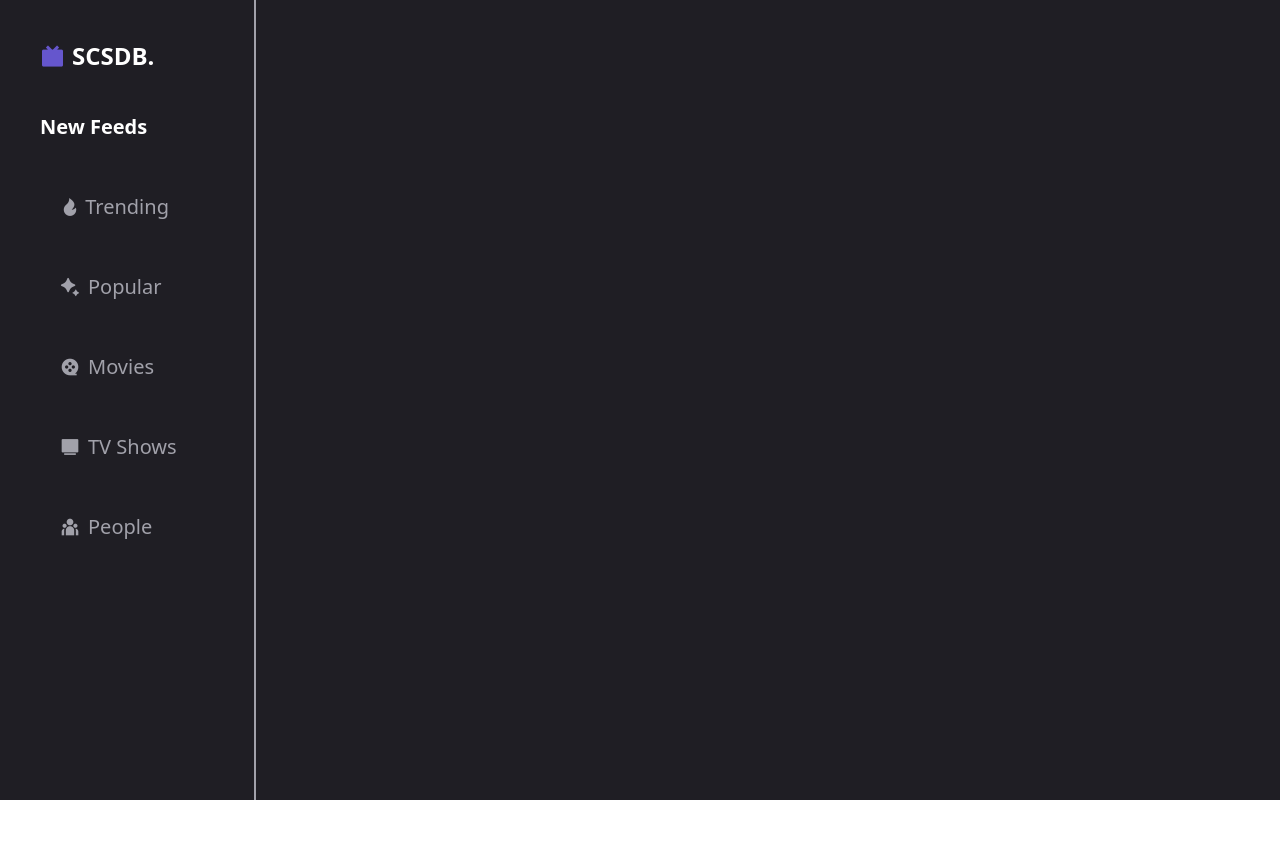
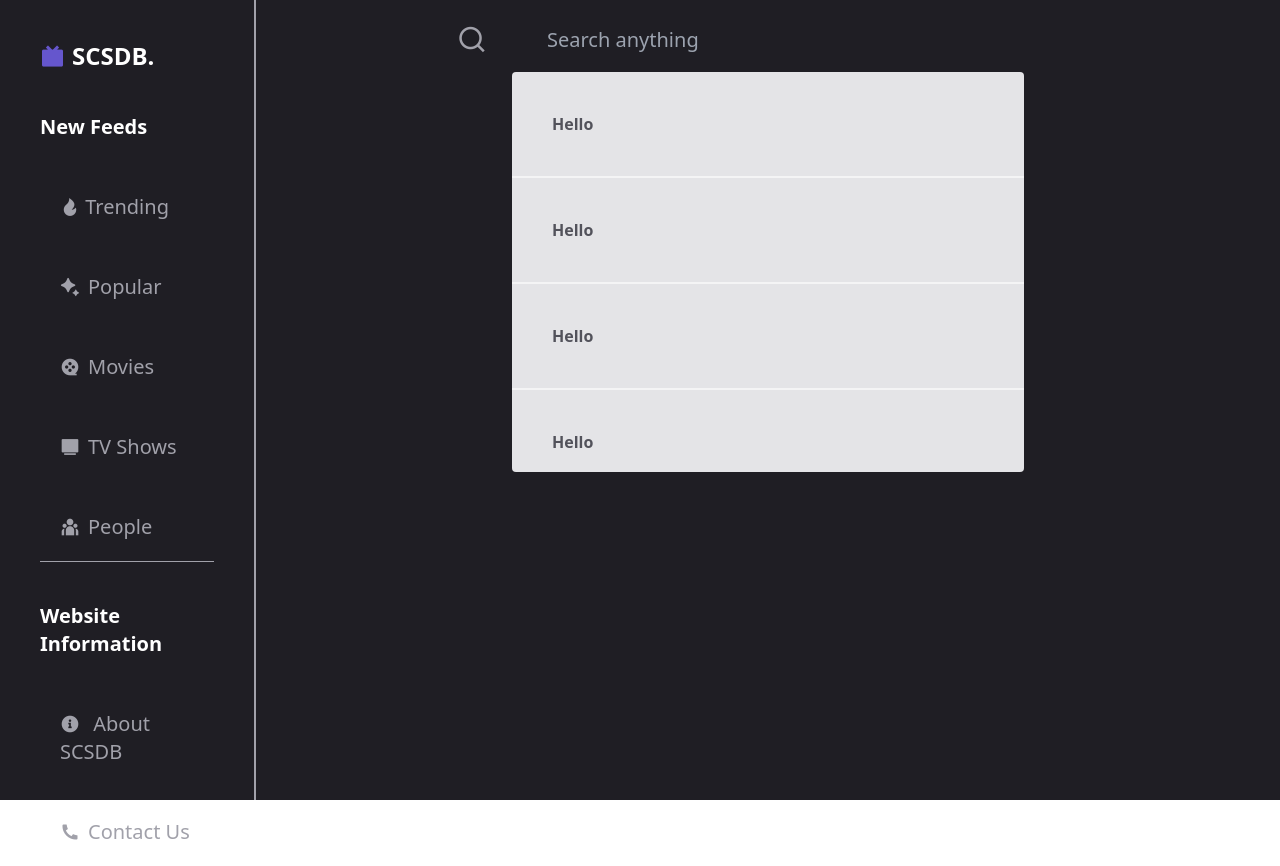
Before and after one commit to pragatighosh25/movie-app, a React (Vite) app: page / in a window 1280 px wide. Before the commit the page ends 800 px from the top, so only its background shows below. Built offline with nearby package versions, Linux system fonts and the light colour scheme.

Commit message:
movie app

```diff
--- a/src/components/Home.jsx
+++ b/src/components/Home.jsx
@@ -1,10 +1,13 @@
 import Sidenav from "./partials/Sidenav";
+import Topnav from "./partials/Topnav";
 
 const Home = () => {
   return (
     <>
       <Sidenav></Sidenav>
-      <div className='w-[80%] h-full'></div>
+      <div className='w-[80%] h-full'>
+        <Topnav></Topnav>
+      </div>
     </>
   )
 }
--- a/src/components/partials/Sidenav.jsx
+++ b/src/components/partials/Sidenav.jsx
@@ -23,6 +23,18 @@
         <Link className="hover:bg-[#6556CD] p-5 hover:text-white rounded-lg duration-300">
         <i class="mr-2 ri-team-fill"></i>People</Link>
       </nav>
+      <hr className='border-none h-[1px] bg-zinc-400' />
+
+      <nav className='flex flex-col text-zinc-400 text-xl gap-3'>
+        <h1 className='text-white font-semibold text-xl mt-10 mb-5'>Website Information
+
+        </h1>
+        <Link className="hover:bg-[#6556CD] p-5 hover:text-white rounded-lg duration-300" >
+        <i class="mr-2 ri-information-2-fill"></i> About SCSDB</Link>
+        <Link className="hover:bg-[#6556CD] p-5 hover:text-white rounded-lg duration-300">
+        <i class="mr-2 ri-phone-fill"></i>Contact Us</Link>
+
+      </nav>
 
     </div>
   )
--- /dev/null
+++ b/src/components/partials/Topnav.jsx
@@ -0,0 +1,60 @@
+import React, { useState } from "react";
+import { Link } from "react-router-dom";
+
+const Topnav = () => {
+  const [query, setQuery] = useState("");
+  console.log(query);
+
+  return (
+    <div className="w-full h-[10vh] relative flex justify-center items-center">
+      <i className="text-3xl text-zinc-400 ri-search-line"></i>
+      <input
+        onChange={(e) => setQuery(e.target.value)}
+        value={query}
+        type="text"
+        placeholder="Search anything"
+        className="w-[50%] mx-10 p-5 text-xl outline-none border-none bg-transparent text-zinc-200"
+
+      />
+      {query.length > 0 && (
+        <i
+          onClick={()=>setQuery("")}
+          className="ri-close-fill text-3xl text-zinc-400"
+        ></i>
+      )}
+
+      <div className="w-[50%] max-h-[50vh] bg-zinc-200 absolute top-[90%] overflow-auto rounded">
+        <Link className="text-zinc-600 w-[100%] p-10 flex justify-start items-center border-b-2 border-zinc-100 font-semibold hover:text-black hover:bg-zinc-300 duration-300">
+          <img src="" alt="" />
+          <span>Hello</span>
+        </Link>
+        <Link className="text-zinc-600 w-[100%] p-10 flex justify-start items-center border-b-2 border-zinc-100 font-semibold hover:text-black hover:bg-zinc-300 duration-300">
+          <img src="" alt="" />
+          <span>Hello</span>
+        </Link>
+        <Link className="text-zinc-600 w-[100%] p-10 flex justify-start items-center border-b-2 border-zinc-100 font-semibold hover:text-black hover:bg-zinc-300 duration-300">
+          <img src="" alt="" />
+          <span>Hello</span>
+        </Link>
+        <Link className="text-zinc-600 w-[100%] p-10 flex justify-start items-center border-b-2 border-zinc-100 font-semibold hover:text-black hover:bg-zinc-300 duration-300">
+          <img src="" alt="" />
+          <span>Hello</span>
+        </Link>
+        <Link className="text-zinc-600 w-[100%] p-10 flex justify-start items-center border-b-2 border-zinc-100 font-semibold hover:text-black hover:bg-zinc-300 duration-300">
+          <img src="" alt="" />
+          <span>Hello</span>
+        </Link>
+        <Link className="text-zinc-600 w-[100%] p-10 flex justify-start items-center border-b-2 border-zinc-100 font-semibold hover:text-black hover:bg-zinc-300 duration-300">
+          <img src="" alt="" />
+          <span>Hello</span>
+        </Link>
+        <Link className="text-zinc-600 w-[100%] p-10 flex justify-start items-center border-b-2 border-zinc-100 font-semibold hover:text-black hover:bg-zinc-300 duration-300">
+          <img src="" alt="" />
+          <span>Hello</span>
+        </Link>
+      </div>
+    </div>
+  );
+};
+
+export default Topnav;
--- a/src/index.css
+++ b/src/index.css
@@ -1,3 +1,18 @@
 @tailwind base;
 @tailwind components;
 @tailwind utilities;
+
+::-webkit-scrollbar{
+  width: 7px;
+  height: 7px;
+}
+
+::-webkit-scrollbar-thumb{
+  background: #181819;
+  border-radius: 10px;
+}
+
+::-webkit-scrollbar-thumb:hover{
+  background: #6556cd;
+  border-radius: 10px;
+}
```
